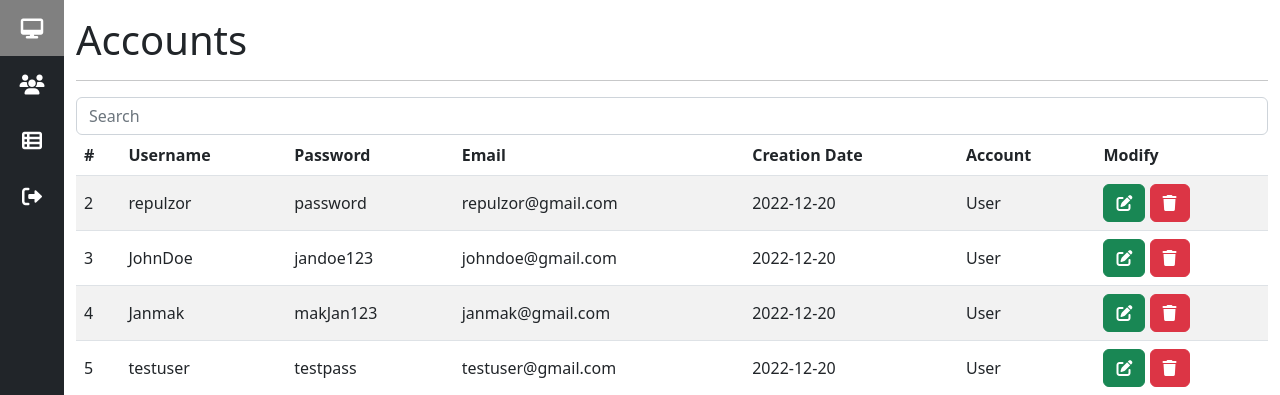
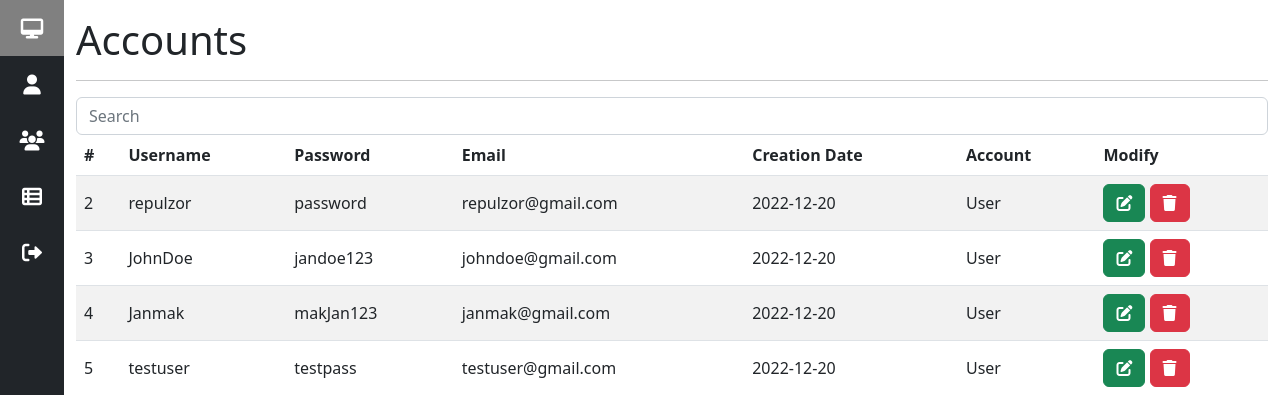
Before and after one commit to doniBuc/php-ajax-crud-with-login-authentication, a PHP site: page /Projects/accounts.php in a window 1280 px wide. Shown: the top 395 px of the page. Run offline with PHP 8.4, Linux system fonts and the light colour scheme; a user stored in the database is signed in; data comes from the database, SQL or seed files in the repository; some libraries are stand-ins or nearby versions.

Commit message:
Added profile page in the sidebar

```diff
--- a/assets/php/extensions/sidebar.php
+++ b/assets/php/extensions/sidebar.php
@@ -7,7 +7,7 @@ if ($account_type == "User") {
     <div class="sidebar bg-dark text-white">
         <ul class="list-unstyled">
             <li><a href="./dashboard.php" title="Dashboard"><i class="fa-solid fa-desktop fa-lg"></i></a></li>
-            <li><a href="#" title="Profile"><i class="fa-solid fa-user fa-lg"></i></a></li>
+            <li><a href="./profile.php" title="Profile"><i class="fa-solid fa-user fa-lg"></i></a></li>
             <li><a href="?logout" title="Sign out"><i class="fa-solid fa-sign-out-alt fa-lg"></i></a></li>
         </ul>
     </div>
@@ -18,6 +18,7 @@ if ($account_type == "User") {
     <div class="sidebar bg-dark text-white">
         <ul class="list-unstyled">
             <li><a href="./dashboard.php" title="Dashboard"><i class="fa-solid fa-desktop fa-lg"></i></a></li>
+            <li><a href="./profile.php" title="Profile"><i class="fa-solid fa-user fa-lg"></i></a></li>
             <li><a href="./accounts.php" title="Users"><i class="fa-solid fa-users fa-lg"></i></a></li>
             <li><a href="./records.php" title="Records"><i class="fa-solid fa-table-list fa-lg"></i></a></li>
             <li><a href="?logout" title="Sign out"><i class="fa-solid fa-sign-out-alt fa-lg"></i></a></li>
```
